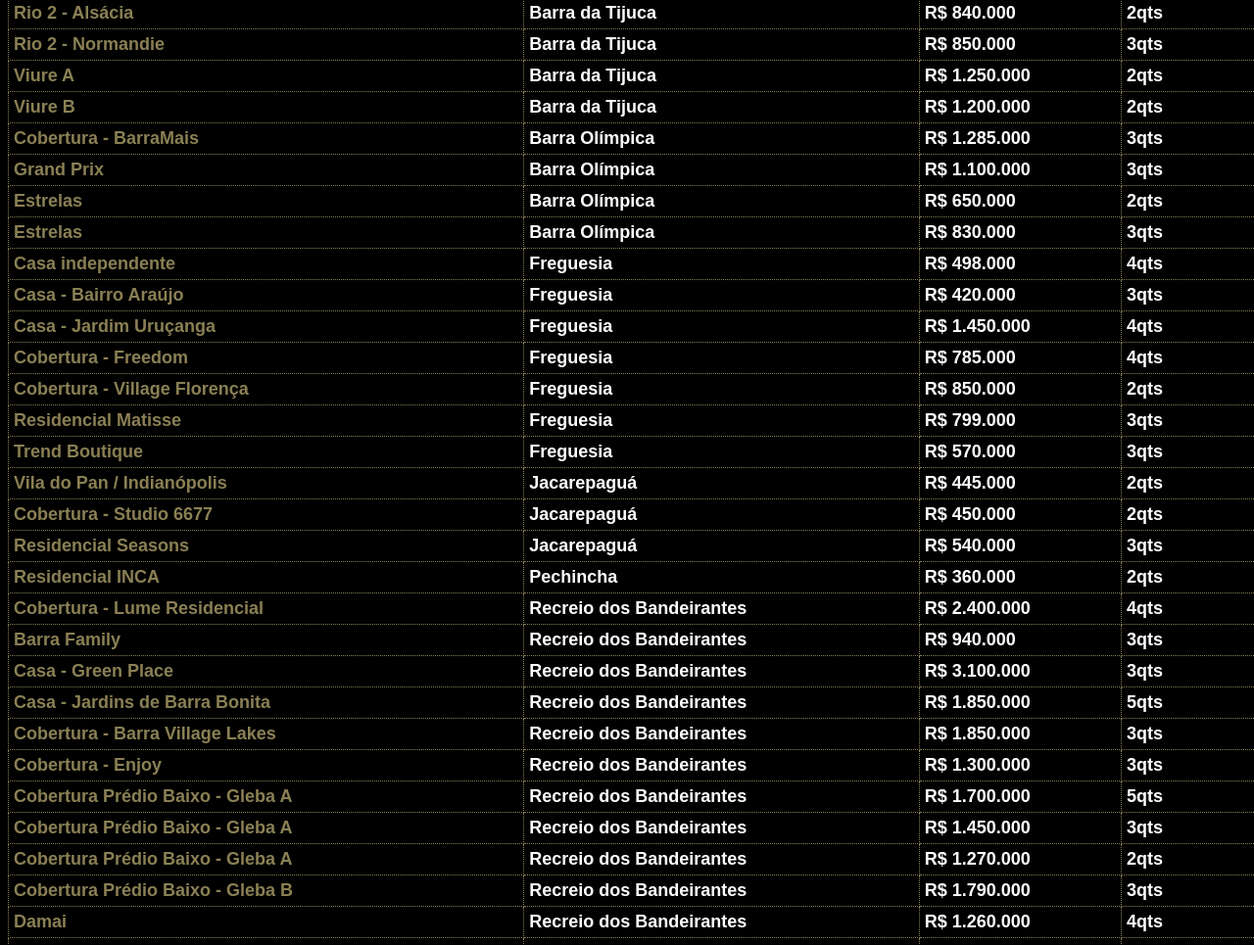
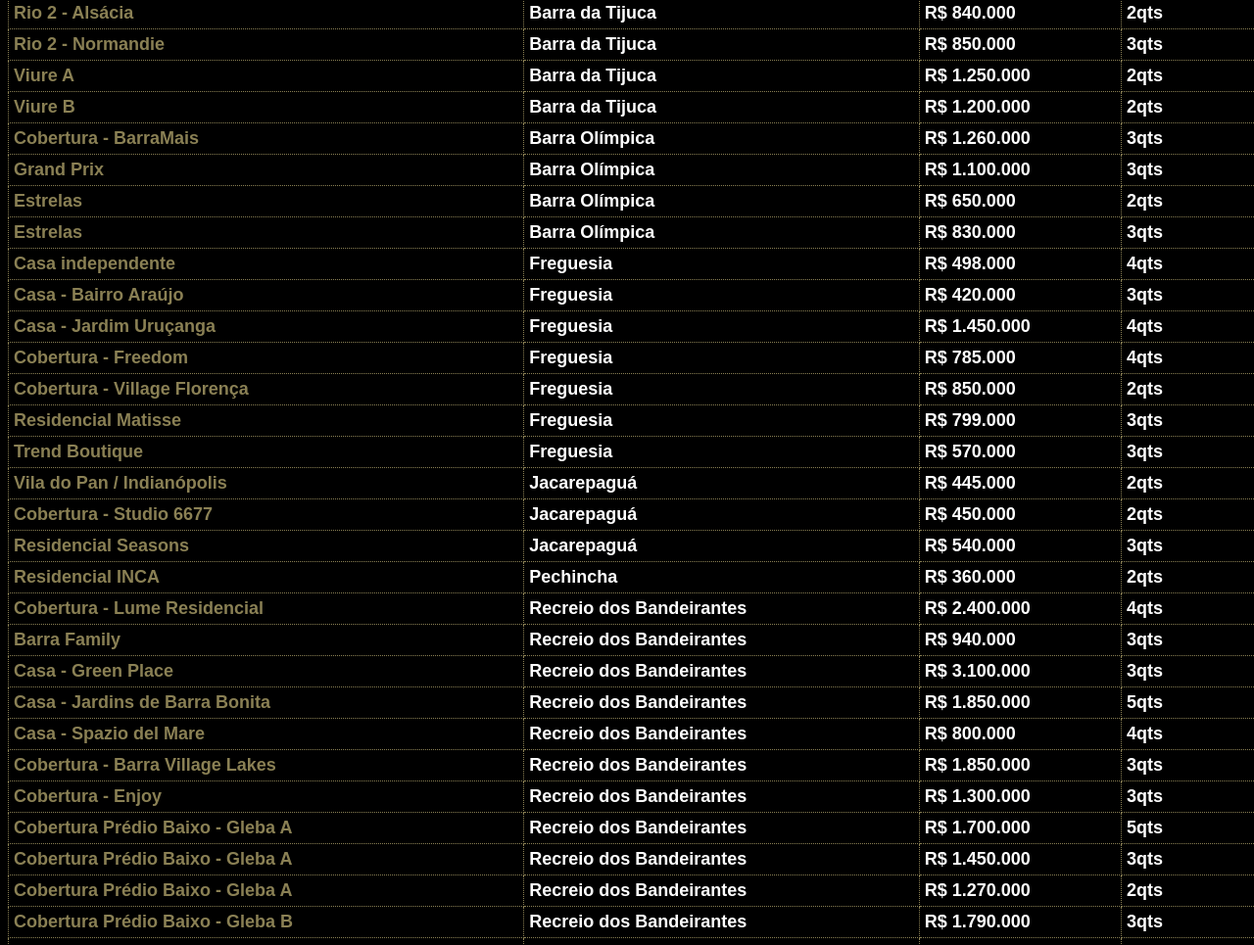
Before and after one commit to PedroCrqs/planilha-de-opcoes, a plain HTML site: page index.html in a window 1280 px wide. Shown: the part 910-1875 px from the top of the page at 98% size. Drawn offline with Linux system fonts and the light colour scheme; a web font is replaced by a local one.

Commit message:
Spazio del Mare added

```diff
--- a/index.html
+++ b/index.html
@@ -393,7 +393,7 @@
             >
           </td>
           <td>Barra Olímpica</td>
-          <td>R$ 1.285.000</td>
+          <td>R$ 1.260.000</td>
           <td>3qts</td>
         </tr>
         <tr>
@@ -630,19 +630,19 @@
           <td>R$ 1.850.000</td>
           <td>5qts</td>
         </tr>
-        <!-- <tr>
+        <tr>
           <td>
             <a
               class="bName"
-              href="https://drive.google.com/drive/u/1/folders/12mrJCZQ2KjP_GUXQUhn8toMC_Domr3vc"
+              href="https://drive.google.com/drive/u/1/folders/14BhoelMTUBYl434mjJvOnmwpryRSit7h"
               target="_blank"
-              >Casa - </a
+              >Casa - Spazio del Mare</a
             >
           </td>
           <td>Recreio dos Bandeirantes</td>
-          <td>R$ 759.000</td>
+          <td>R$ 800.000</td>
           <td>4qts</td>
-        </tr> -->
+        </tr>
         <tr>
           <td>
             <a
```
